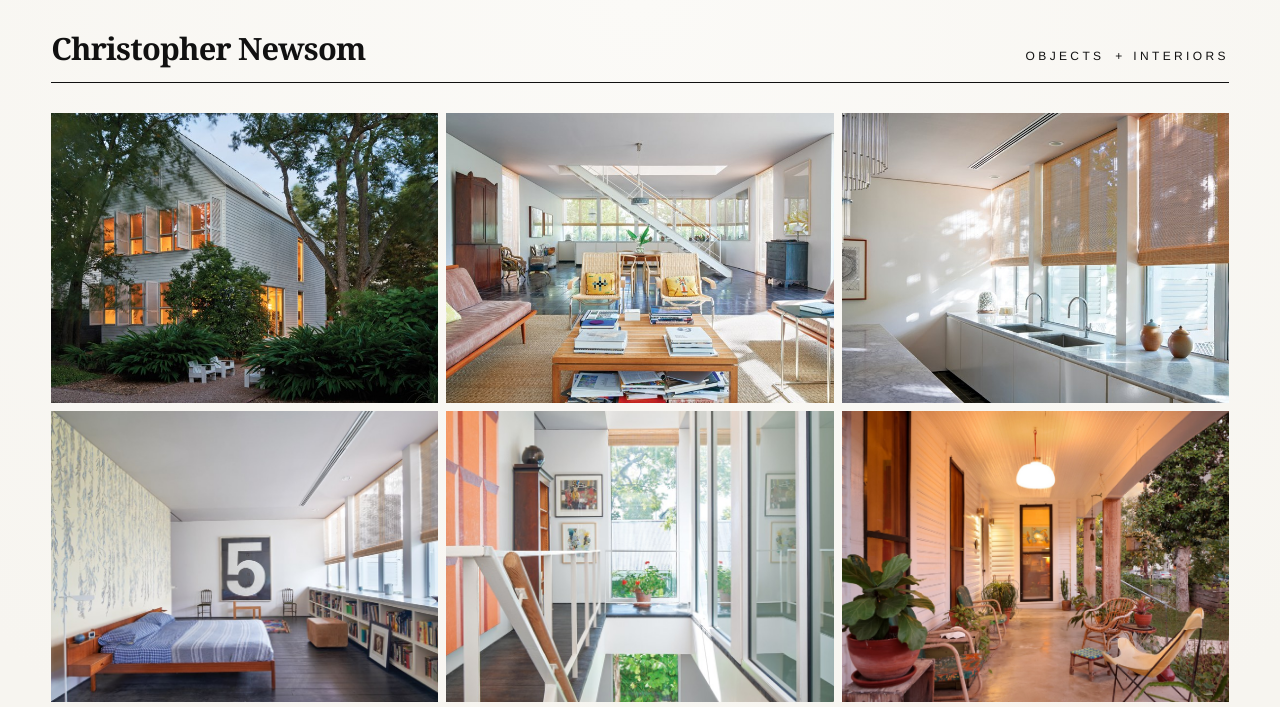
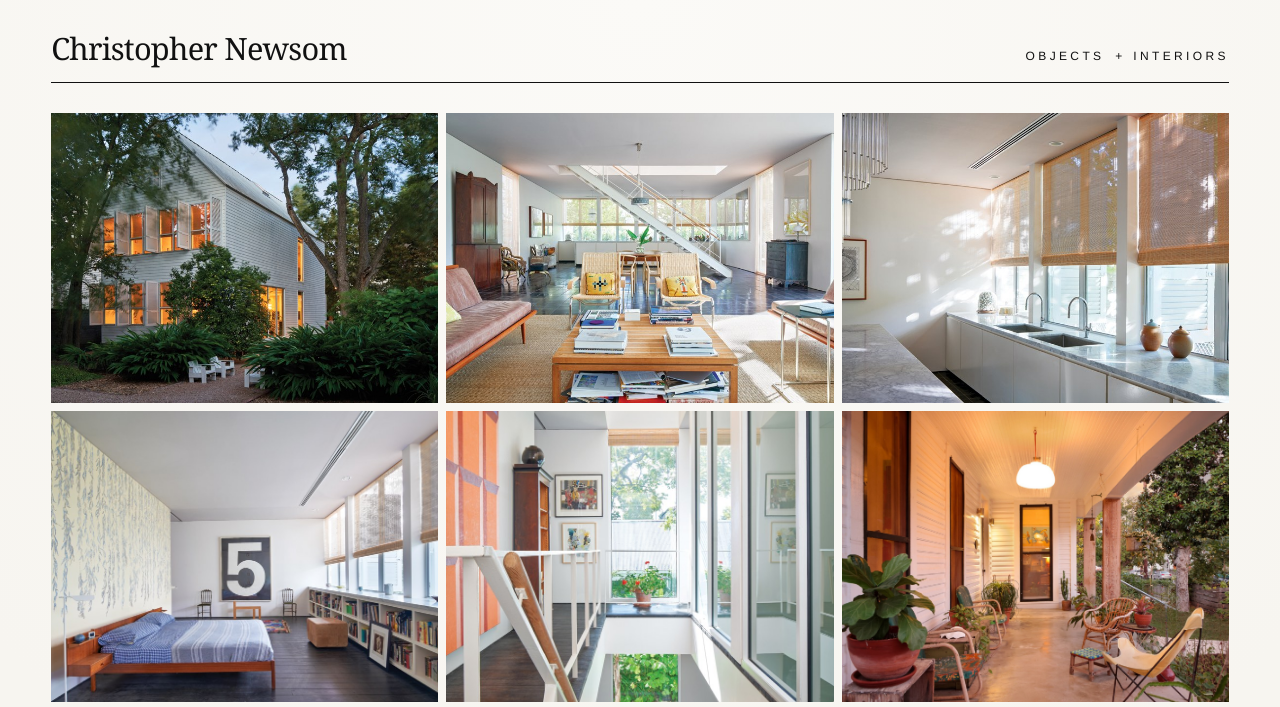
Before and after one commit to christophernewsom/christophernewsom.github.io, a plain HTML site: page index.html in a window 1280 px wide. Shown: the top 707 px of the page. Drawn offline with Linux system fonts and the light colour scheme; grey boxes are pictures that could not be loaded.

Commit message:
Use regular weight for homepage name

```diff
--- a/style.css
+++ b/style.css
@@ -4,7 +4,7 @@ html{background:var(--background)}
 body{margin:0;background:radial-gradient(circle at top center,#fbfaf7 0%,var(--background) 64%);color:var(--text);font-family:Garamond,"EB Garamond","Adobe Garamond Pro","Cormorant Garamond",Georgia,serif;font-weight:400;letter-spacing:.01em}
 .page{width:min(1680px,100%);margin:0 auto;padding:32px var(--page-margin) 44px}
 .site-header{display:flex;align-items:baseline;justify-content:space-between;gap:20px 32px;padding-bottom:16px;border-bottom:1px solid var(--text);margin-bottom:30px}
-.site-header h1{margin:0;font-family:Georgia,"Times New Roman",serif;font-size:clamp(28px,2.4vw,34px);line-height:1.1;font-weight:700;letter-spacing:-.025em;white-space:nowrap}
+.site-header h1{margin:0;font-family:Georgia,"Times New Roman",serif;font-size:clamp(28px,2.4vw,34px);line-height:1.1;font-weight:400;letter-spacing:-.025em;white-space:nowrap}
 .divider{display:none}
 .tagline{margin:0;font-family:"Helvetica Neue",Arial,sans-serif;font-size:12px;font-weight:400;line-height:1.4;text-transform:uppercase;letter-spacing:.28em;text-align:right;white-space:nowrap}
 .tagline span{display:inline-block;margin:0 .35em;letter-spacing:0}
```
